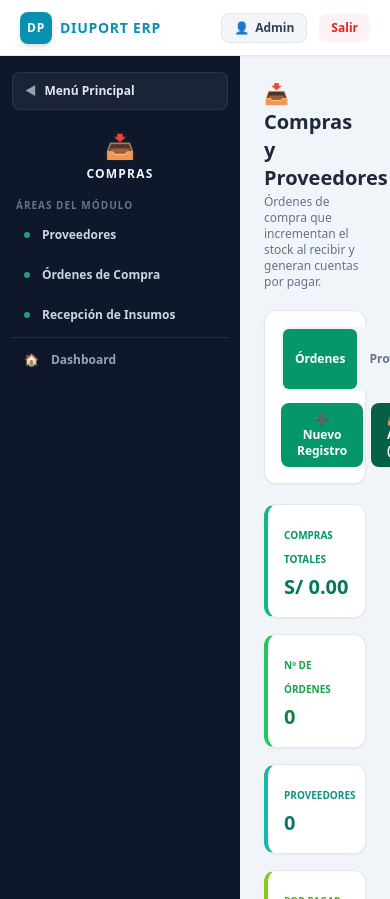
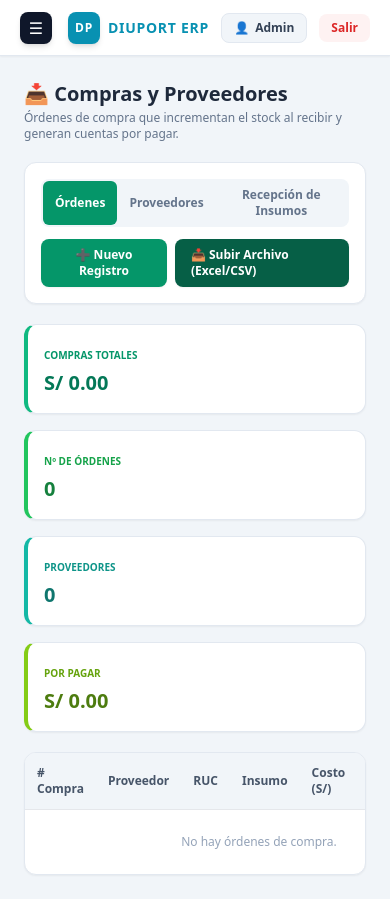
Before and after one commit to aleksanderportaro-byte/diuport-erp, a Flask app: page /dashboard/compras in a window 390 px wide. Run offline with Flask 3, Linux system fonts and the light colour scheme; data that the repository does not hold is empty; some libraries are stand-ins or nearby versions.

Commit message:
Hacer barra lateral responsiva para celulares con menu hamburguesa

```diff
--- a/templates/base.html
+++ b/templates/base.html
@@ -33,6 +33,7 @@
     <!-- ===== TOP BAR CORPORATIVA (FIJA) ===== -->
     <header id="topbar" class="fixed top-0 left-0 right-0 z-40 bg-white border-b border-slate-200 shadow-sm px-5 h-14 flex items-center justify-between">
         <div class="flex items-center space-x-4">
+            <button id="btnSidebar" type="button" onclick="toggleSidebar()" aria-label="Abrir menú" class="md:hidden bg-slate-900 text-white w-8 h-8 rounded-lg flex items-center justify-center text-base shadow-md">&#9776;</button>
             <a href="/dashboard" class="flex items-center space-x-2 text-cyan-600 font-black tracking-wider text-sm">
                 <span class="bg-cyan-600 text-white w-8 h-8 rounded-lg flex items-center justify-center text-xs shadow-md">DP</span>
                 <span>DIUPORT ERP</span>
@@ -149,7 +150,7 @@
           }
         %}
         {% set _mod = _modulos.get(_modul) %}
-        <aside class="w-60 bg-slate-900 text-slate-300 flex flex-col shrink-0 overflow-y-auto no-scrollbar" style="height: calc(100vh - 56px);">
+        <aside id="sidebar" class="w-60 fixed inset-y-0 left-0 z-50 w-64 md:w-60 bg-slate-800 md:bg-slate-900 text-slate-300 flex flex-col shrink-0 overflow-y-auto no-scrollbar transform -translate-x-full md:translate-x-0 md:static transition-transform duration-300 ease-in-out h-full md:h-[calc(100vh-56px)]">
             <nav class="space-y-1 px-3 py-4">
                 <!-- Volver al Menú Principal / Dashboard General -->
                 <a href="/dashboard" class="flex items-center space-x-2 px-3 py-2.5 mb-3 rounded-lg text-xs font-bold bg-slate-800/80 hover:bg-slate-700 text-slate-200 transition border border-slate-700/60">
@@ -186,6 +187,9 @@
                 </a>
             </nav>
         </aside>
+
+        <!-- ===== OVERLAY MÓVIL (cierra sidebar al tocar fuera) ===== -->
+        <div id="sidebarOverlay" onclick="toggleSidebar()" class="hidden md:hidden fixed inset-0 z-40 bg-black/40"></div>
 
         <!-- ===== WORKSPACE ===== -->
         <main class="flex-grow bg-slate-100 overflow-y-auto p-6" style="height: calc(100vh - 56px);">
@@ -256,6 +260,13 @@
         function openModal() { document.getElementById('modal').classList.remove('hidden'); document.getElementById('modal').classList.add('flex'); }
         function closeModal() { document.getElementById('modal').classList.add('hidden'); document.getElementById('modal').classList.remove('flex'); }
 
+        function toggleSidebar() {
+            const sidebar = document.getElementById('sidebar');
+            sidebar.classList.toggle('-translate-x-full');
+            const overlay = document.getElementById('sidebarOverlay');
+            if (overlay) overlay.classList.toggle('hidden');
+        }
+
         function openEditModal(record) { window.openEdit(record); }
 
         async function api(url, method = 'GET', body = null) {
```
